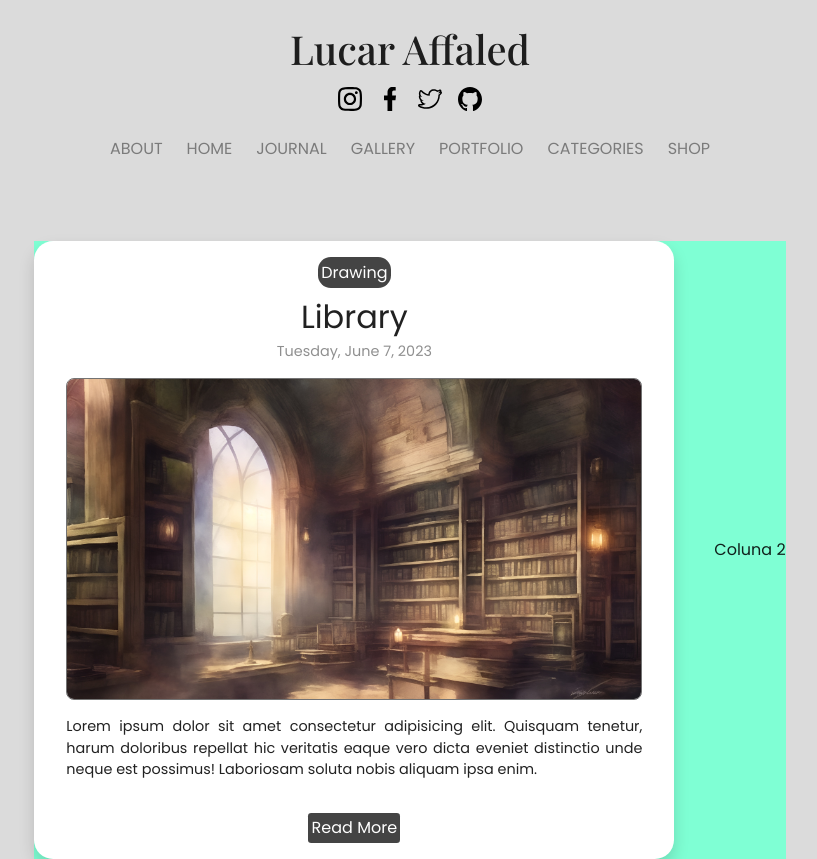
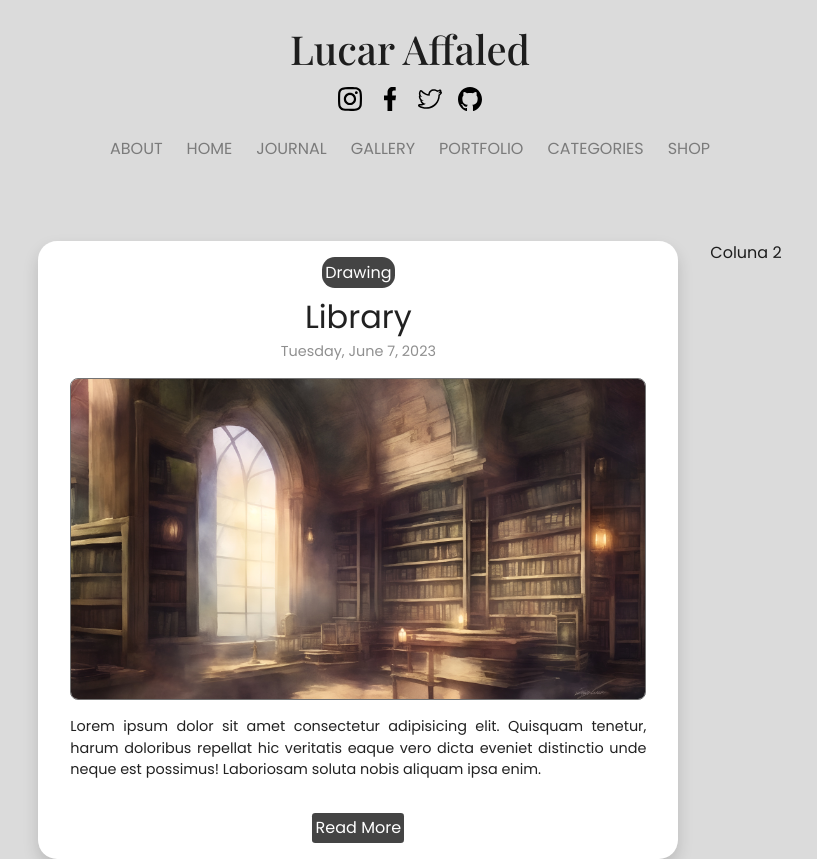
Before and after one commit to Affaled/Blog, a React (Vite) app: page / in a window 1280 px wide. Shown: the whole page, without its empty margins (230-1047 px from the left). Built offline with nearby package versions, Linux system fonts and the light colour scheme; a web font is replaced by a local one.

Commit message:
remoção do background color e do align itens

```diff
--- a/src/assets/styles/Home.css
+++ b/src/assets/styles/Home.css
@@ -3,15 +3,13 @@
   width: 100%;
   justify-content: space-between;
   margin-top: 5rem;
-  gap: 2.5rem;
-
-  background-color: aquamarine;
+  gap: 2rem;
+  align-items: start;
 }
 
 .column {
   display: flex;
   flex-grow: 1;
   flex-direction: column;
-  align-items: center;
   justify-content: center;
 }
```
